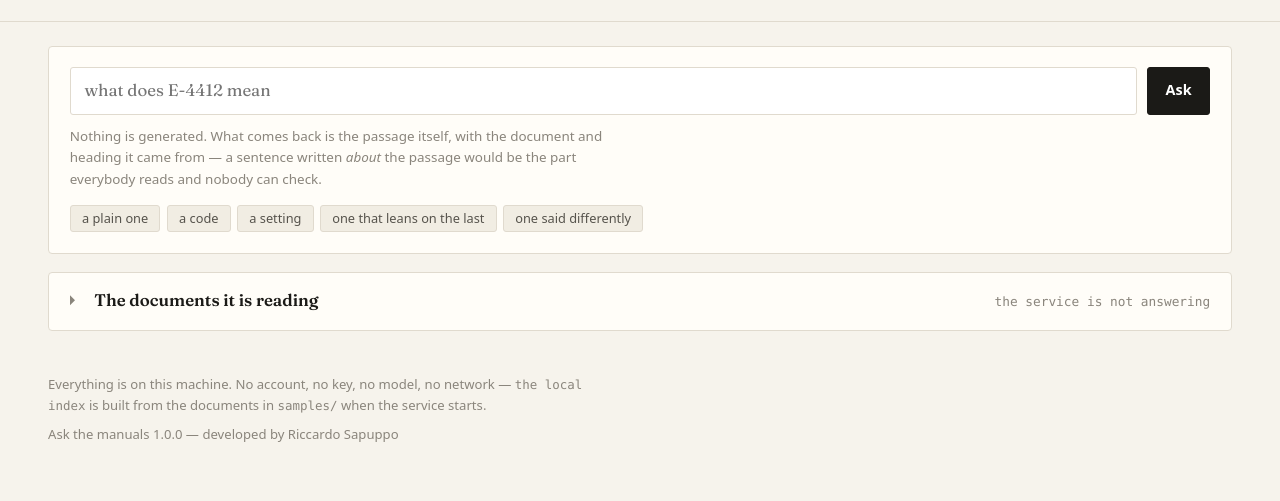
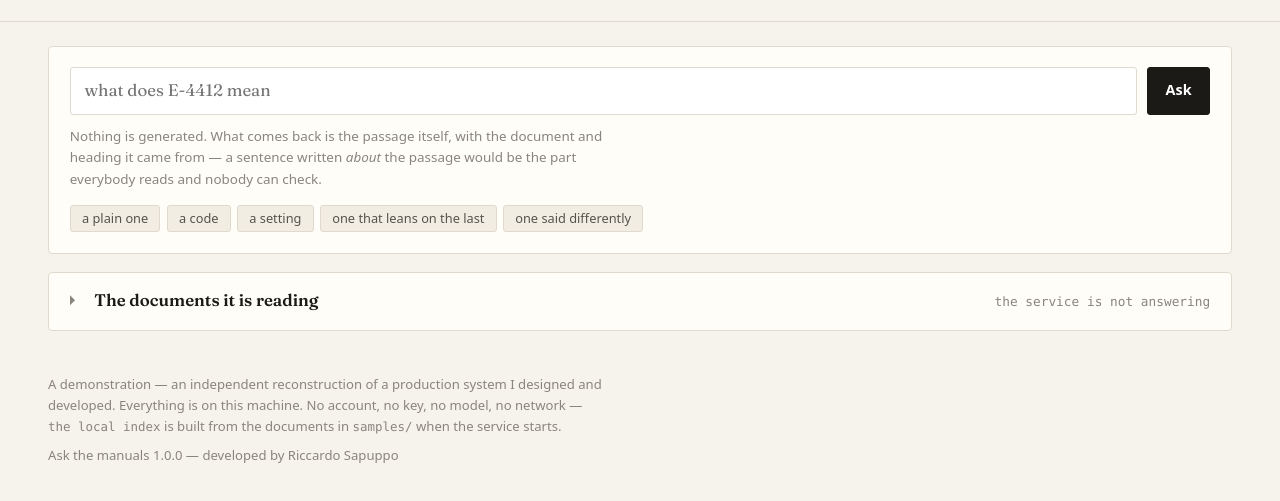
Before and after one commit to riccardosapuppo/document-chat-assistant, a website: page public/index.html in a window 1280 px wide. Shown: the part 135-636 px from the top of the page. Drawn offline with Linux system fonts and the light colour scheme; no server answers.

Commit message:
What this reconstructs, and what is not in it
The work was here and its origin was not. This adds the notice: a
reconstruction of a production system, rebuilt because confidentiality and
intellectual property keep the original out of a public repository, with newly
written code and invented data.

The same notice stands in every repository in this portfolio, character for
character, and a check compares them rather than trusting that they still
match. A block nobody compares has drifted by the third edit, and reading it
does not catch that.

Where there is a page to open, the short form of it joins the footer note about
the invented data rather than adding a second one: somebody arriving from a
direct link never sees this file.

```diff
--- a/public/index.html
+++ b/public/index.html
@@ -140,9 +140,10 @@
 
     <footer>
       <p>
-        Everything is on this machine. No account, no key, no model, no network
-        — <code id="footer-embeddings">the local index</code> is built from the
-        documents in <code>samples/</code> when the service starts.
+        A demonstration — an independent reconstruction of a production system I
+        designed and developed. Everything is on this machine. No account, no key, no
+        model, no network — <code id="footer-embeddings">the local index</code> is
+        built from the documents in <code>samples/</code> when the service starts.
       </p>
       <p class="by">Ask the manuals 1.0.0 — developed by Riccardo Sapuppo</p>
     </footer>
```
Also changed, not shown: README.md, docs/the-console.png.
